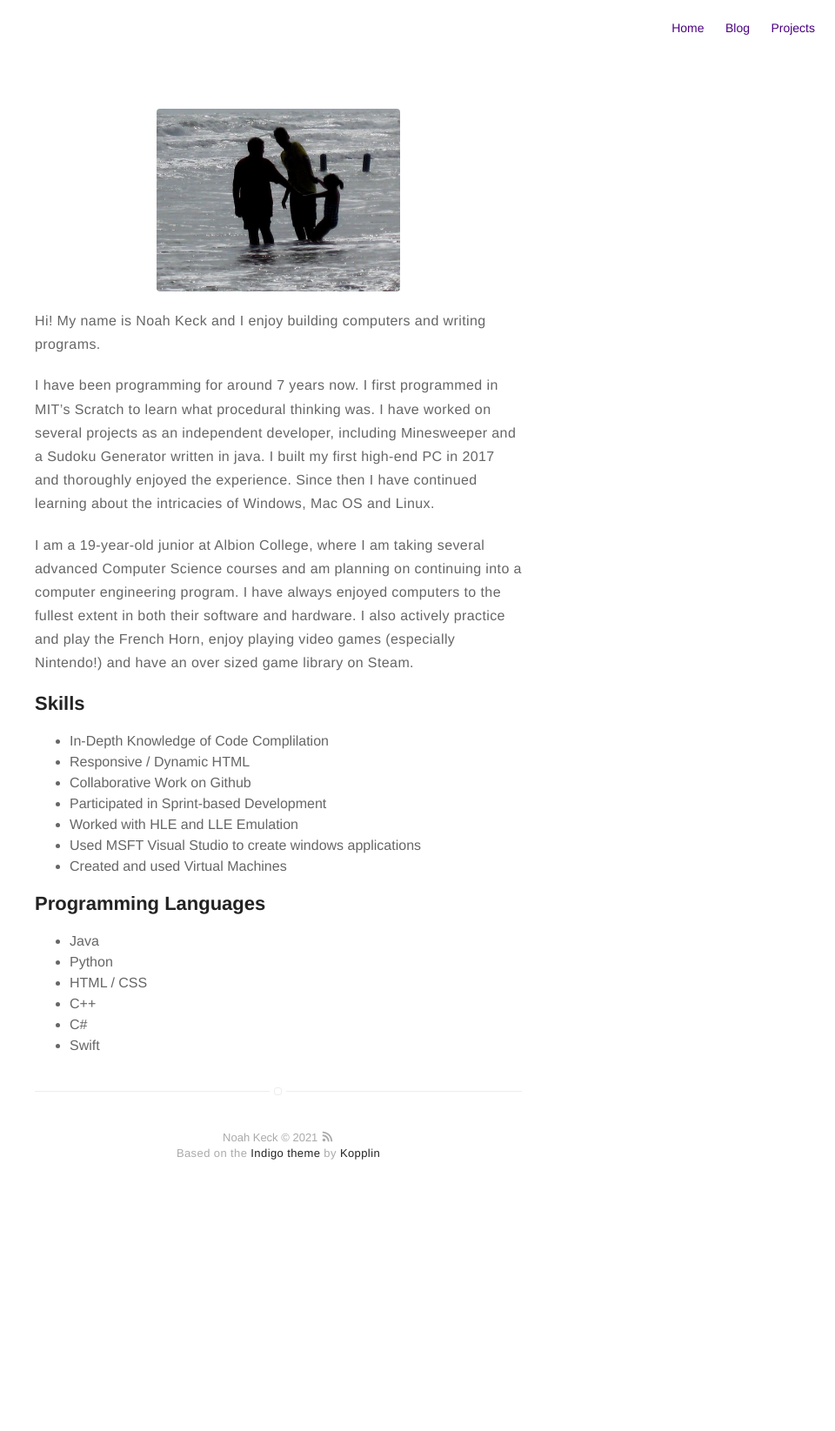
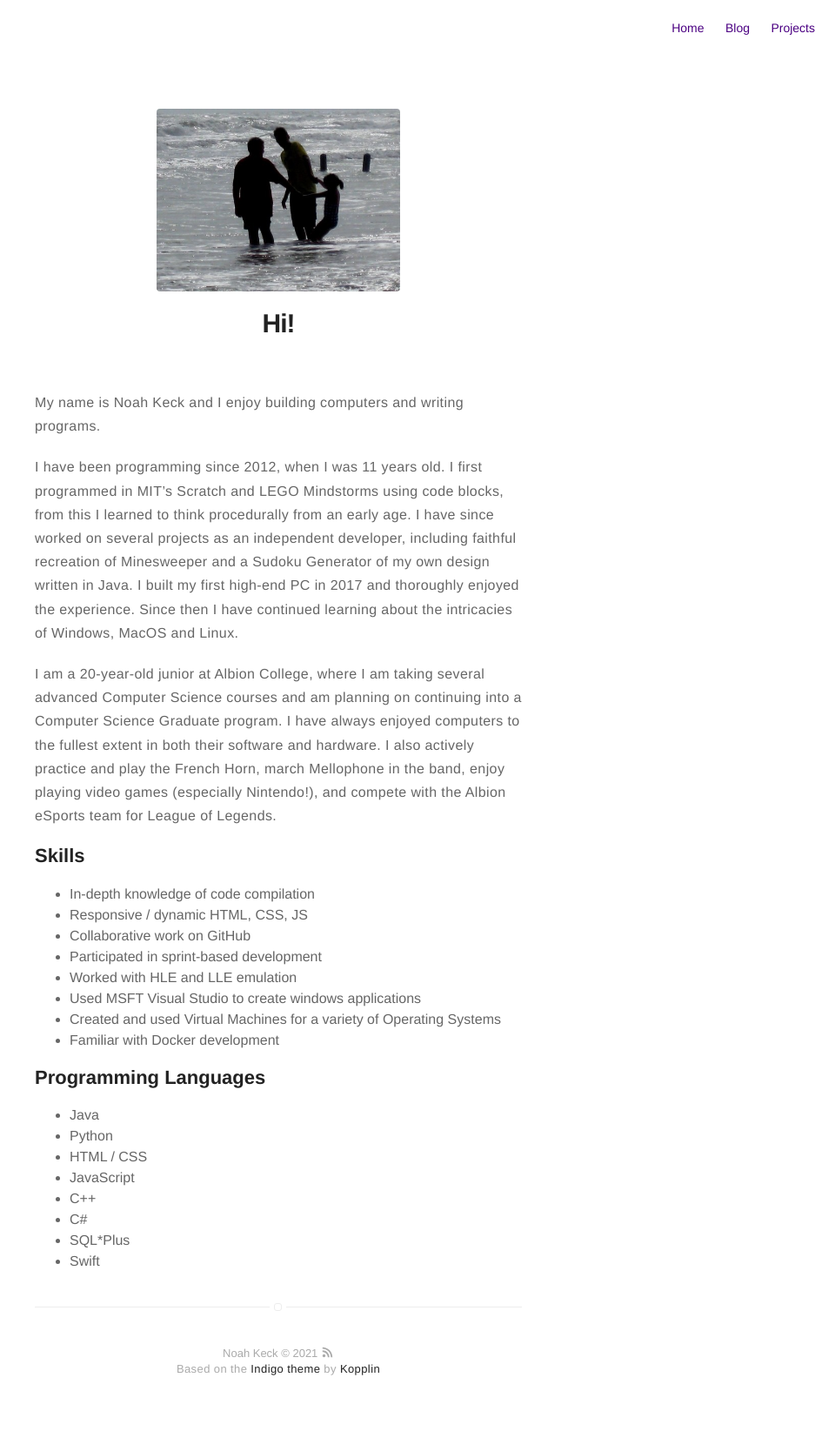
Before and after one commit to noah978/noah978.github.io, a Jekyll site: the page built from about.md, in a window 1280 px wide. Shown: the whole page at 87% size, without its empty margins (320-1280 px from the left). Built offline with Jekyll 4.4.1, drawn with Linux system fonts in a browser that asks for light colours; before the commit the page ends 1397 px from its top, so only the background shows below that.

Commit message:
Update about page

```diff
--- a/about.md
+++ b/about.md
@@ -1,30 +1,43 @@
 ---
 title: About
 layout: page
-date: 2020-05-20 23:50
+date: 2021-09-08 21:50
 author: noah
 ---
+
+<script>function calculate_age(dob) {
+    var diff_ms = Date.now() - dob.getTime();
+    var age_dt = new Date(diff_ms);
+
+    return Math.abs(age_dt.getUTCFullYear() - 1970);
+}</script>
+
 ![Profile Image]({{ site.url }}/{{ site.picture }})
 
-Hi! My name is Noah Keck and I enjoy building computers and writing programs.
+# Hi!
 
-I have been programming for around 7 years now. I first programmed in MIT's Scratch to learn what procedural thinking was. I have worked on several projects as an independent developer, including Minesweeper and a Sudoku Generator written in java. I built my first high-end PC in 2017 and thoroughly enjoyed the experience. Since then I have continued learning about the intricacies of Windows, Mac OS and Linux.
+My name is Noah Keck and I enjoy building computers and writing programs.
 
-I am a 19-year-old junior at Albion College, where I am taking several advanced Computer Science courses and am planning on continuing into a computer engineering program. I have always enjoyed computers to the fullest extent in both their software and hardware. I also actively practice and play the French Horn, enjoy playing video games (especially Nintendo!) and have an over sized game library on Steam.
+I have been programming since 2012, when I was 11 years old. I first programmed in MIT's Scratch and LEGO Mindstorms using code blocks, from this I learned to think procedurally from an early age. I have since worked on several projects as an independent developer, including faithful recreation of Minesweeper and a Sudoku Generator of my own design written in Java. I built my first high-end PC in 2017 and thoroughly enjoyed the experience. Since then I have continued learning about the intricacies of Windows, MacOS and Linux.
+
+I am a <script>document.write(calculate_age(new Date(2001, 3, 23)))</script><noscript>20</noscript>-year-old junior at Albion College, where I am taking several advanced Computer Science courses and am planning on continuing into a Computer Science Graduate program. I have always enjoyed computers to the fullest extent in both their software and hardware. I also actively practice and play the French Horn, march Mellophone in the band, enjoy playing video games (especially Nintendo!), and compete with the Albion eSports team for League of Legends.
 
 ## Skills
-* In-Depth Knowledge of Code Complilation
-* Responsive / Dynamic HTML
-* Collaborative Work on Github
-* Participated in Sprint-based Development
-* Worked with HLE and LLE Emulation
+* In-depth knowledge of code compilation
+* Responsive / dynamic HTML, CSS, JS
+* Collaborative work on GitHub
+* Participated in sprint-based development
+* Worked with HLE and LLE emulation
 * Used MSFT Visual Studio to create windows applications
-* Created and used Virtual Machines
+* Created and used Virtual Machines for a variety of Operating Systems
+* Familiar with Docker development
 
 ## Programming Languages
 * Java
 * Python
 * HTML / CSS
+* JavaScript
 * C++
 * C#
+* SQL*Plus
 * Swift
```
